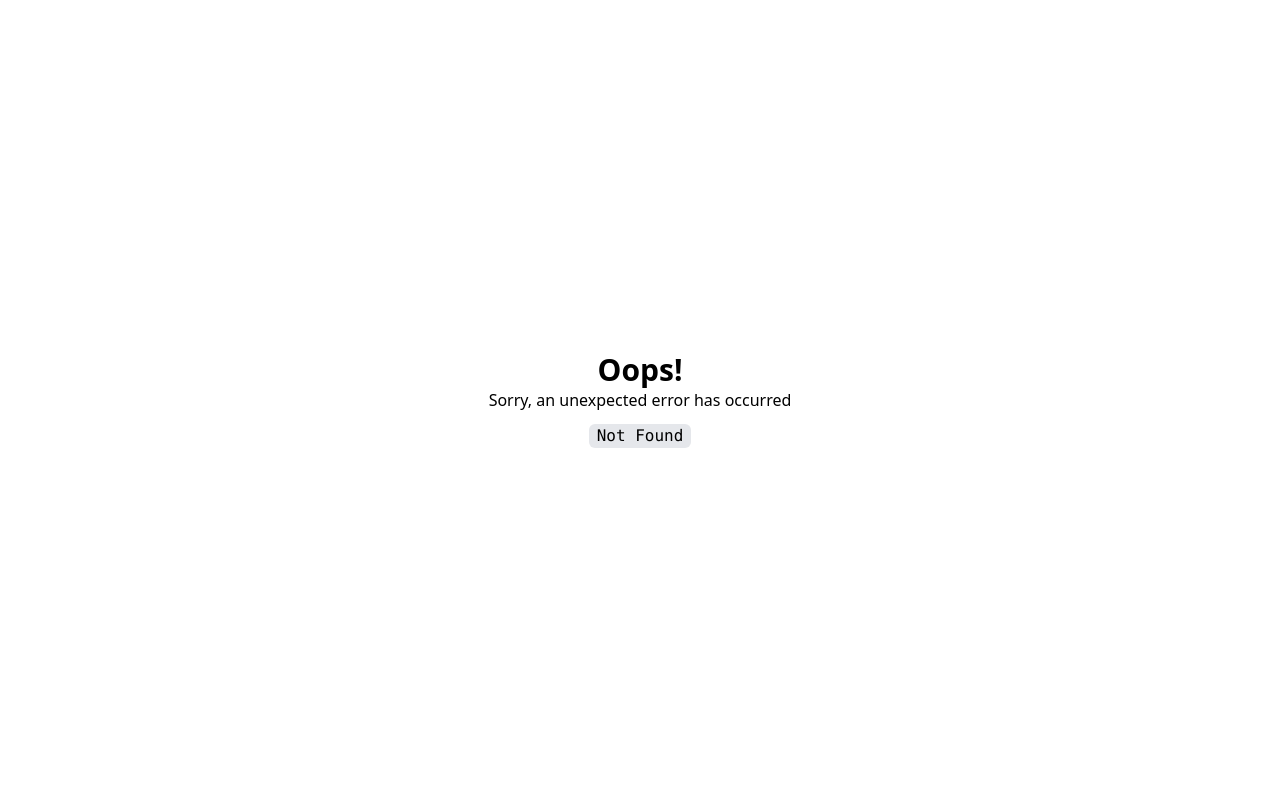
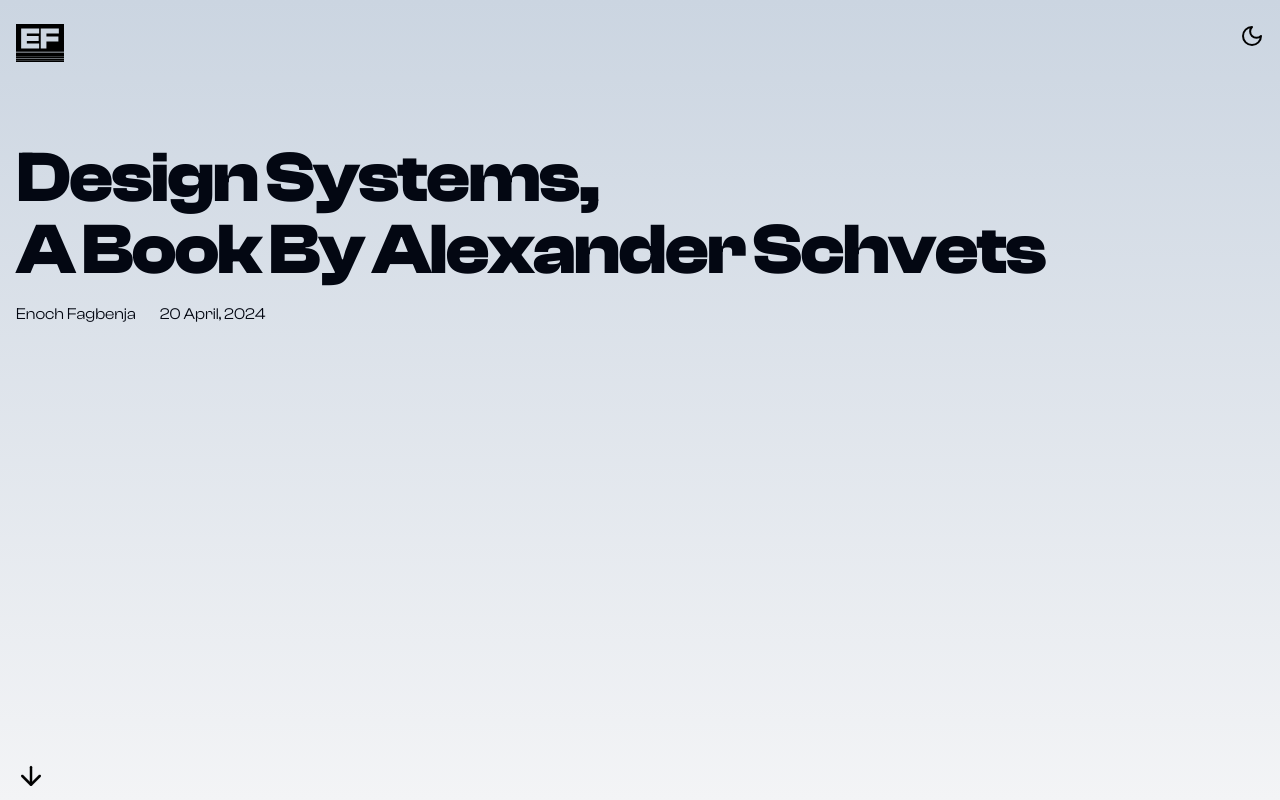
Before and after one commit to fagbenjaenoch/mini-frontend-projects, a React (Vite) app: page /blog in a window 1280 px wide. Before the commit this address had no page. Built offline with nearby package versions, Linux system fonts and the light colour scheme.

Commit message:
added example blog page

```diff
--- /dev/null
+++ b/src/components/pages/ExampleBlogPage.jsx
@@ -0,0 +1,35 @@
+import { ArrowDownIcon } from "lucide-react";
+
+import ThemeProvider from "../../providers/Theme";
+import Nav from "../organisms/Nav";
+import Container from "../atoms/Container";
+
+function ExampleBlogPage() {
+	return (
+		<ThemeProvider>
+			<div className="font-clashDisplay h-screen relative bg-gradient-to-b from-slate-300 to-gray-100 dark:from-slate-950 dark:to-slate-800">
+				<Nav />
+				<Container>
+					<section className="mt-14 text-gray-950 dark:text-gray-200">
+						<div>
+							<h1 className="text-7xl font-bold tracking-tight">
+								Design Systems,
+								<br /> A Book By Alexander Schvets
+							</h1>
+							<div className="mt-4 flex gap-6">
+								<p>Enoch Fagbenja</p>
+								<p>20 April, 2024</p>
+							</div>
+						</div>
+					</section>
+				</Container>
+				<ArrowDownIcon
+					className="absolute bottom-2 left-4 animate-bounce dark:text-gray-200"
+					size={30}
+				/>
+			</div>
+		</ThemeProvider>
+	);
+}
+
+export default ExampleBlogPage;
--- a/src/main.jsx
+++ b/src/main.jsx
@@ -6,12 +6,17 @@ import {
 import App from './App.jsx'
 import './index.css'
 import ErrorPage from './error-page.jsx'
+import ExampleBlogPage from './components/pages/ExampleBlogPage.jsx'
 
 const router = createBrowserRouter([
   {
     path: '/',
     element: <App />,
     errorElement: <ErrorPage />
+  },
+  {
+    path: "/blog",
+    element: <ExampleBlogPage />
   }
 ])
 
```
